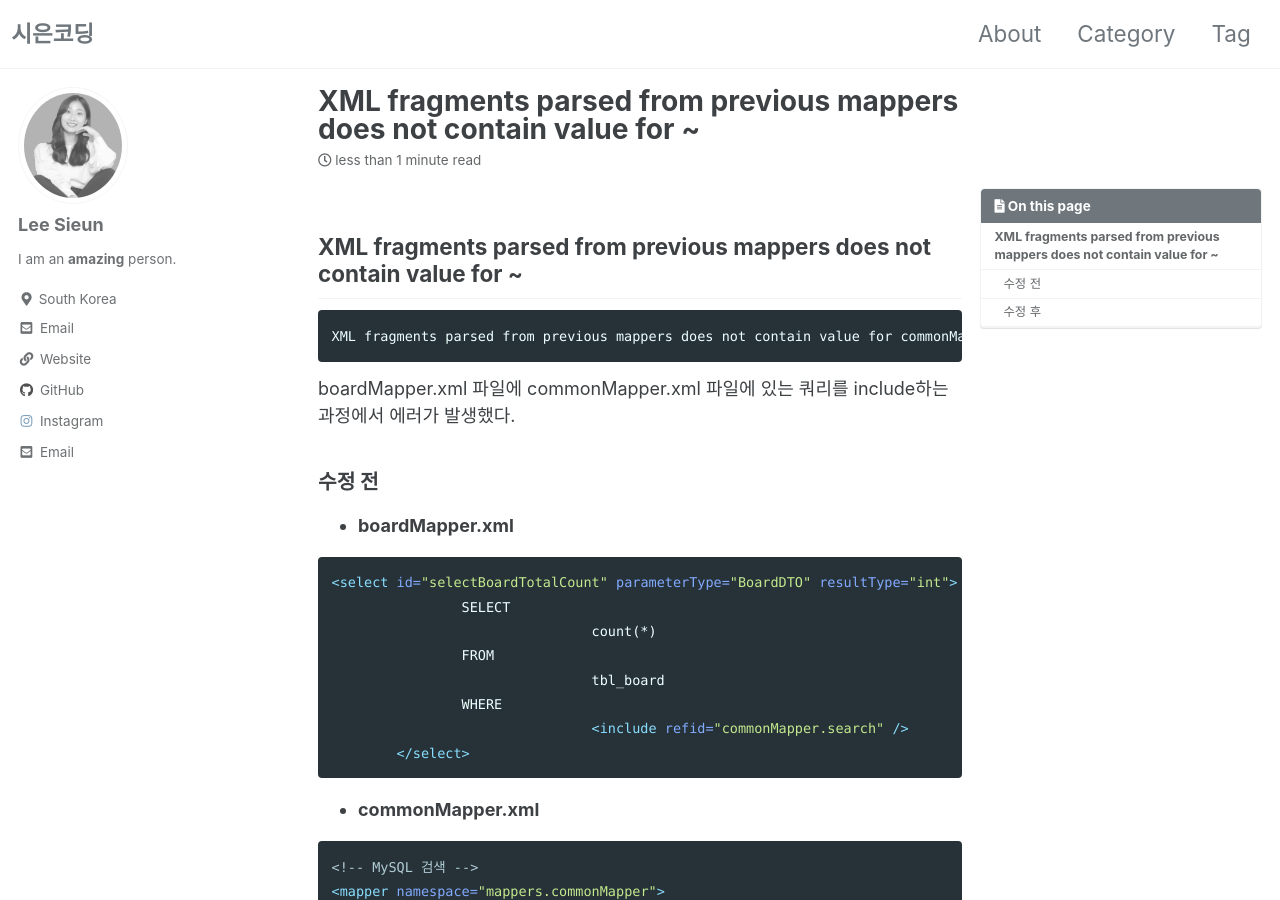
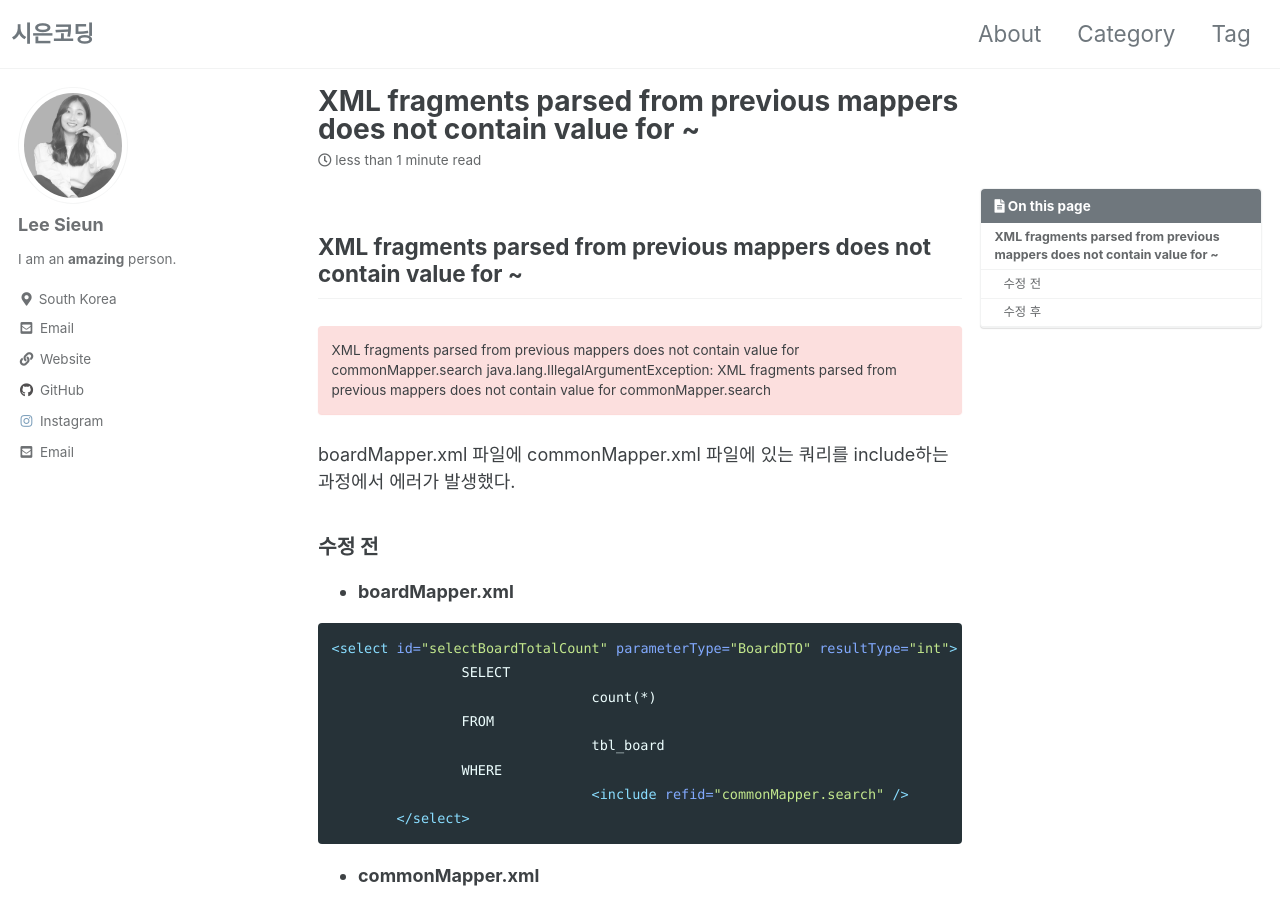
Before and after one commit to sieunlee97/sieunlee97.github.io, a Jekyll site: the page built from _posts/2021-09-03-mapper_error.markdown, in a window 1280 px wide and 900 px high. Built offline with Jekyll 4.4.1, drawn with Linux system fonts in a browser that asks for light colours; cached includes are drawn as plain includes.

Commit message:
Update 2021-09-03-mapper_error.markdown

````diff
--- a/_posts/2021-09-03-mapper_error.markdown
+++ b/_posts/2021-09-03-mapper_error.markdown
@@ -8,9 +8,9 @@ toc: true
 
 ## XML fragments parsed from previous mappers does not contain value for ~
 
-```
+
 XML fragments parsed from previous mappers does not contain value for commonMapper.search java.lang.IllegalArgumentException: XML fragments parsed from previous mappers does not contain value for commonMapper.search
-```
+{: .notice--danger}
 
 boardMapper.xml 파일에 commonMapper.xml 파일에 있는 쿼리를 include하는 과정에서 에러가 발생했다.
 
````
